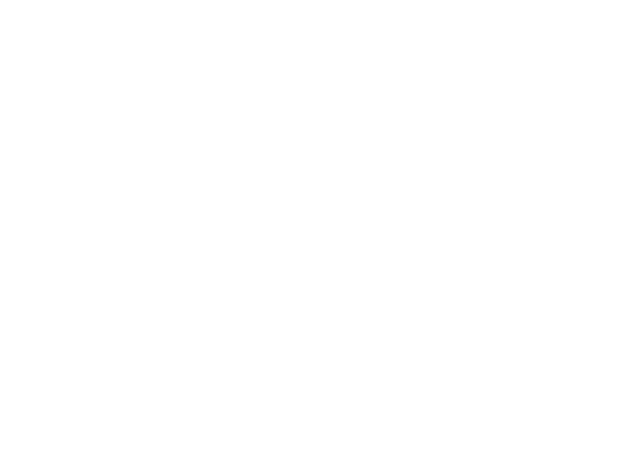
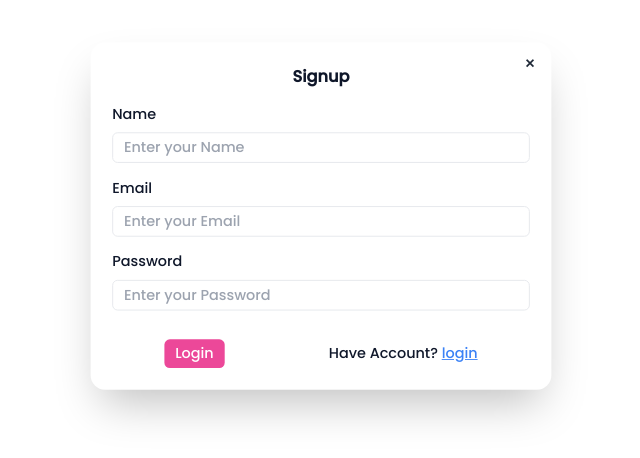
Before and after one commit to tambehimanshu/BookStore-MERN-Project, a React (Vite) app in the folder frontend/: page /signup in a window 1280 px wide. Before the commit this address had no page. Shown: the part 184-642 px from the top of the page, without its empty margins (275-915 px from the left). Built offline with nearby package versions, Linux system fonts and the light colour scheme; a web font is replaced by a local one.

Commit message:
login and signup done

```diff
--- a/frontend/src/App.jsx
+++ b/frontend/src/App.jsx
@@ -3,6 +3,7 @@
 import Course from './components/Course'
 import { Link, Route, Routes }from 'react-router-dom'
 import Courses from './courses/Courses'
+import Signup from './components/Signup'
 function App() {
   return (
     <>
@@ -13,6 +14,7 @@
   <Routes>
     <Route path="/"element={<Home/>} />
     <Route path="/course" element={<Courses/>} />
+    <Route path='/signup' element={<Signup/>}/>
    </Routes>
 
   </div>
--- a/frontend/src/components/Login.jsx
+++ b/frontend/src/components/Login.jsx
@@ -9,9 +9,9 @@
           <div className="modal-box">
             <form method="dialog">
               {/* if there is a button in form, it will close the modal */}
-              <button className="btn btn-sm btn-circle btn-ghost absolute right-2 top-2 dark:text-slate-900">
+              <Link to='/' className="btn btn-sm btn-circle btn-ghost absolute right-2 top-2 dark:text-slate-900">
                 ✕
-              </button>
+              </Link>
             </form>
             <h3 className="font-bold text-lg text-center dark: text-slate-900">Login</h3>
             <div className="mt-4 space-y-2 ">
@@ -40,10 +40,11 @@
               </button>
               <p className="pt-5 dark: text-slate-900">
                 Not Registered?{" "}
-                <span className="  underline text-blue-500 cursor-pointer">
+
+                <Link to='/signup'  className="  underline text-blue-500 cursor-pointer bg-white">
 
                   Signup
-                </span>
+                </Link>
               </p>
             </div>
           </div>
--- a/frontend/src/components/Signup.jsx
+++ b/frontend/src/components/Signup.jsx
@@ -1,9 +1,73 @@
 import React from 'react'
+import { Link } from 'react-router-dom'
+import Login from './Login'
 
 function Signup() {
   return (
    <>
+   <div className=" flex h-screen  items-center justify-center ">
+   <div className=" w-[600px]" >
+          <div  className='modal-box'>
+            <form method="dialog">
+              {/* if there is a button in form, it will close the modal */}
+              <Link to="/" className="btn btn-sm btn-circle btn-ghost absolute right-2 top-2 dark:text-slate-900">
+                ✕
+              </Link>
+            </form>
+            <h3 className="font-bold text-lg text-center dark: text-slate-900">Signup</h3>
+            {/* name */}
+            <div className="mt-4 space-y-2 ">
+              <span className="dark: text-slate-900">Name </span>
+              <input
+                type="text"
+                placeholder="Enter your Name"
+                className="w-full px-3 py-1 border rounded-md outline-none "
+              />
+            </div>
+            <div className="mt-4 space-y-2 ">
+              <span className="dark: text-slate-900 ">Email </span>
+              <input
+                type="email"
+                placeholder="Enter your Email"
+                className="w-full  px-3 py-1 border rounded-md outline-none "
+              />
+            </div>
 
+            {/* password */}
+            <div className="mt-4 space-y-2 ">
+              <span className="dark: text-slate-900">Password </span>
+              <input
+                type="password"
+                placeholder="Enter your Password"
+                className="w-full px-3 py-1 border rounded-md outline-none "
+              />
+            </div>
+
+
+            {/* button */}
+            <div className="flex justify-around mt-4 ">
+              <button className="bg-pink-500 text-white mt-4 space-y-2 rounded-md px-3 py-1 hover:bg-pink-700 duration-200">
+                Login
+              </button>
+              <p className="pt-5 dark: text-slate-900">
+                Have Account?{" "}
+
+                <button  className="  underline text-blue-500 cursor-pointer bg-white"
+                onClick={() =>
+                    document.getElementById("my_modal_3").showModal()
+                }
+
+
+                >
+
+                  login
+                </button>
+                <Login/>
+              </p>
+            </div>
+          </div>
+        </div>
+   </div>
    </>
   )
 }
```
